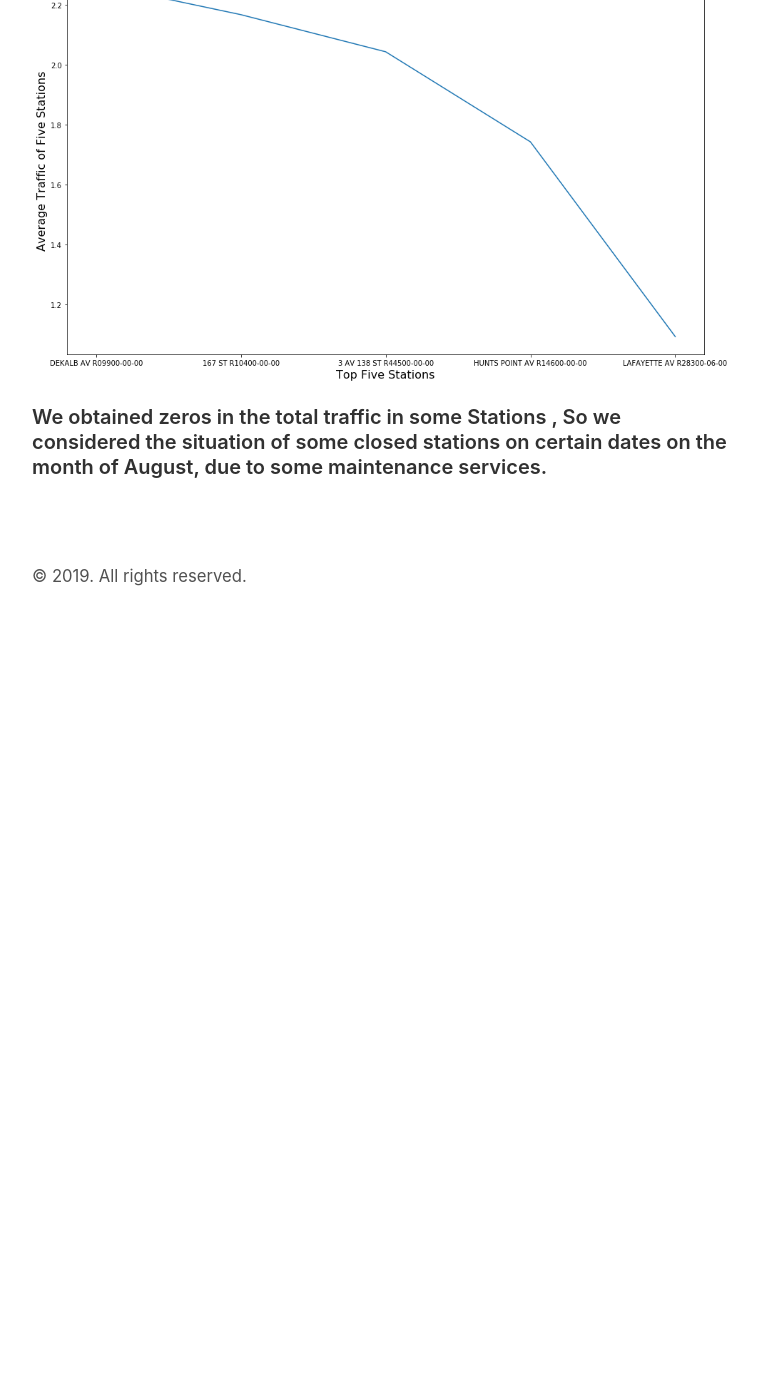
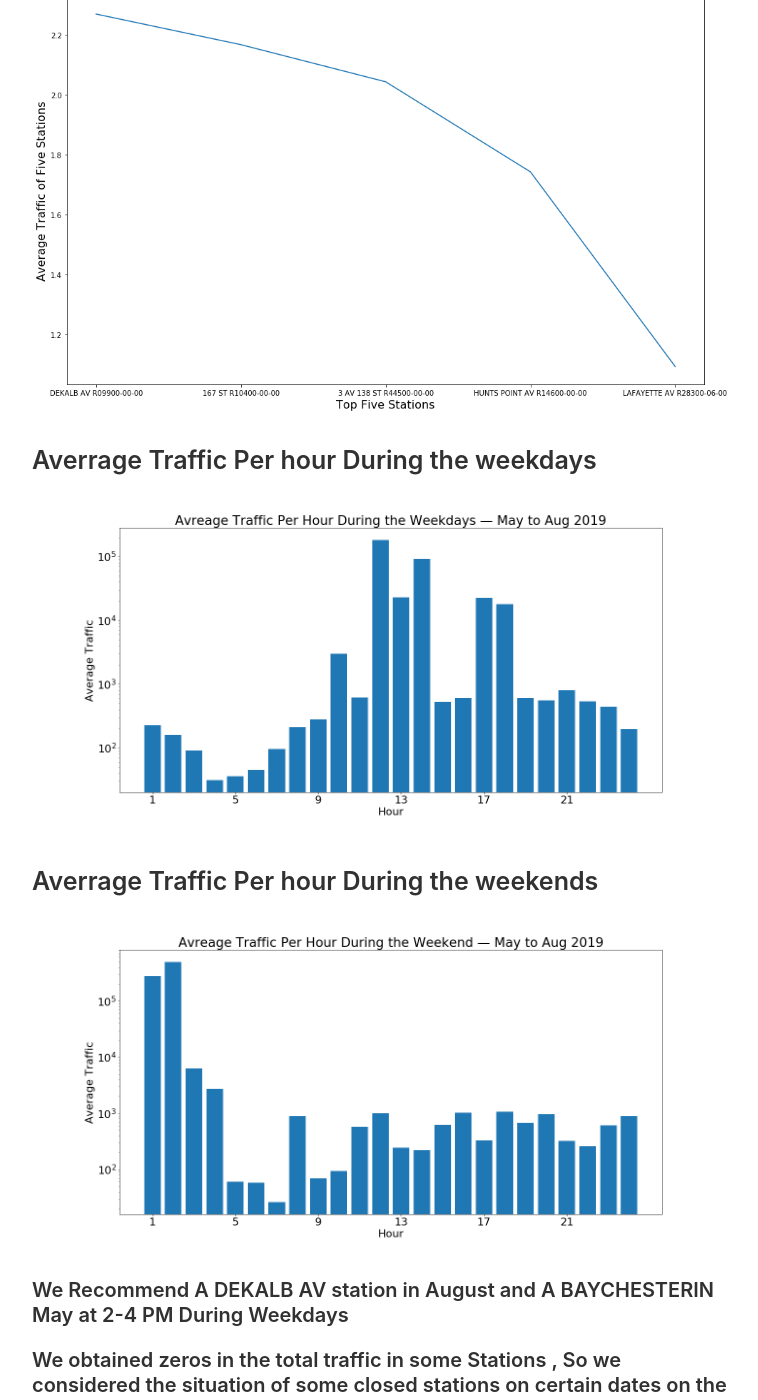
Before and after one commit to GhaidaSenani/GhaidaSenani.github.io, a Jekyll site: the page built from projects.md, in a window 1280 px wide and 1400 px high, scrolled down 1902 px. Shown: the whole window, without its empty margins (258-1016 px from the left). Built offline with Jekyll 4.4.1, drawn with Linux system fonts in a browser that asks for light colours; before the commit the page ends 2532 px from its top, so only the background shows below that; some of the changed text lies outside the part shown.

Commit message:
Update projects.md

```diff
--- a/projects.md
+++ b/projects.md
@@ -26,4 +26,10 @@ We have calculated the total traffic: Entries difference + Exits difference.
 ### Top five Stations based on Average traffic in August
 
 ![AvgTopFiveStation]({{site.url}}/images/AvgTopFiveStation.png)
+### Averrage Traffic Per hour During the weekdays
+![Average_Traffic_wekdays]({{site.url}}/images/Average_Traffic_wekdays.png)
+### Averrage Traffic Per hour During the weekends
+![Average_Traffic_weekends]({{site.url}}/images/Average_Traffic_weekends.png)
+
+#### We Recommend  A DEKALB AV station in August and A BAYCHESTERIN May  at 2-4 PM During Weekdays
 ####  We obtained zeros in the total traffic in some Stations , So we considered  the situation of some  closed stations on certain dates on the month of August, due to some maintenance services.
```
Also changed, not shown: other parts of projects.md (+1 -1 lines).
